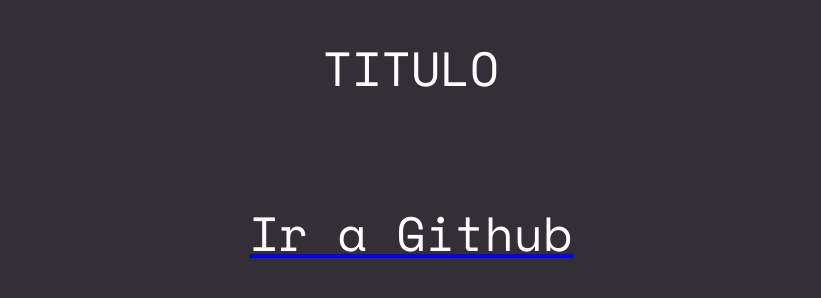
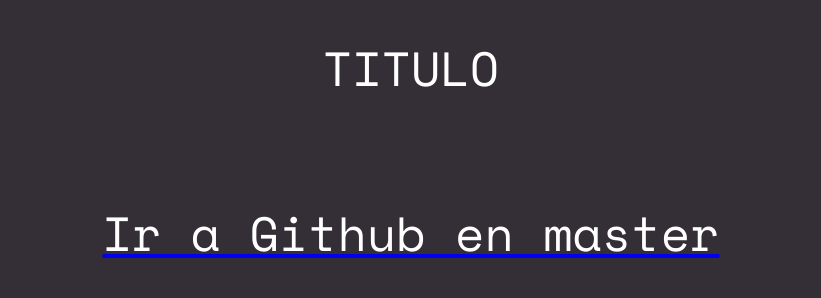
Before and after one commit to sixtoguerra1982/taller_ejemplo, a plain HTML site: page index.html in a window 1280 px wide. Shown: the top 298 px of the page, without its empty margins (229-1050 px from the left). Drawn offline with nearby package versions, Linux system fonts and the light colour scheme; grey boxes are pictures that could not be loaded.

Commit message:
nuevo requerimiento

```diff
--- a/index.html
+++ b/index.html
@@ -11,7 +11,7 @@
 <body>
   <h1>TITULO</h1>
   <div class="container">
-    <a href="https://github.com"><h1>Ir a Github</h1></a>
+    <a href="https://github.com"><h1>Ir a Github en master</h1></a>
     <a href="https://github.com/" target="blank">
       <img src="https://gravatar.com/avatar/8189b1fa0ff3abe8909a22a43fd54d78?s=400&d=robohash&r=x" alt="octocat">
     </a>
```
